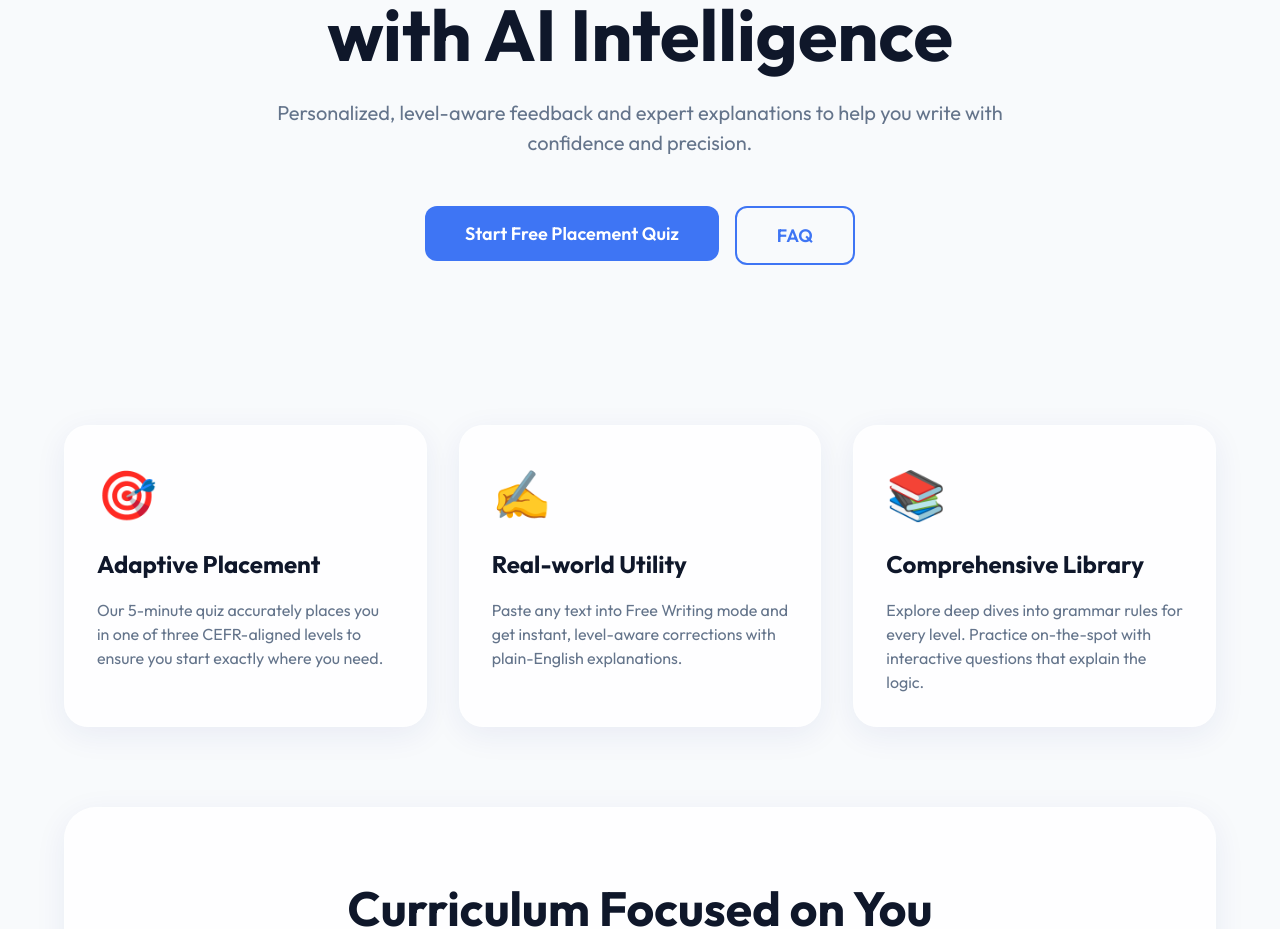
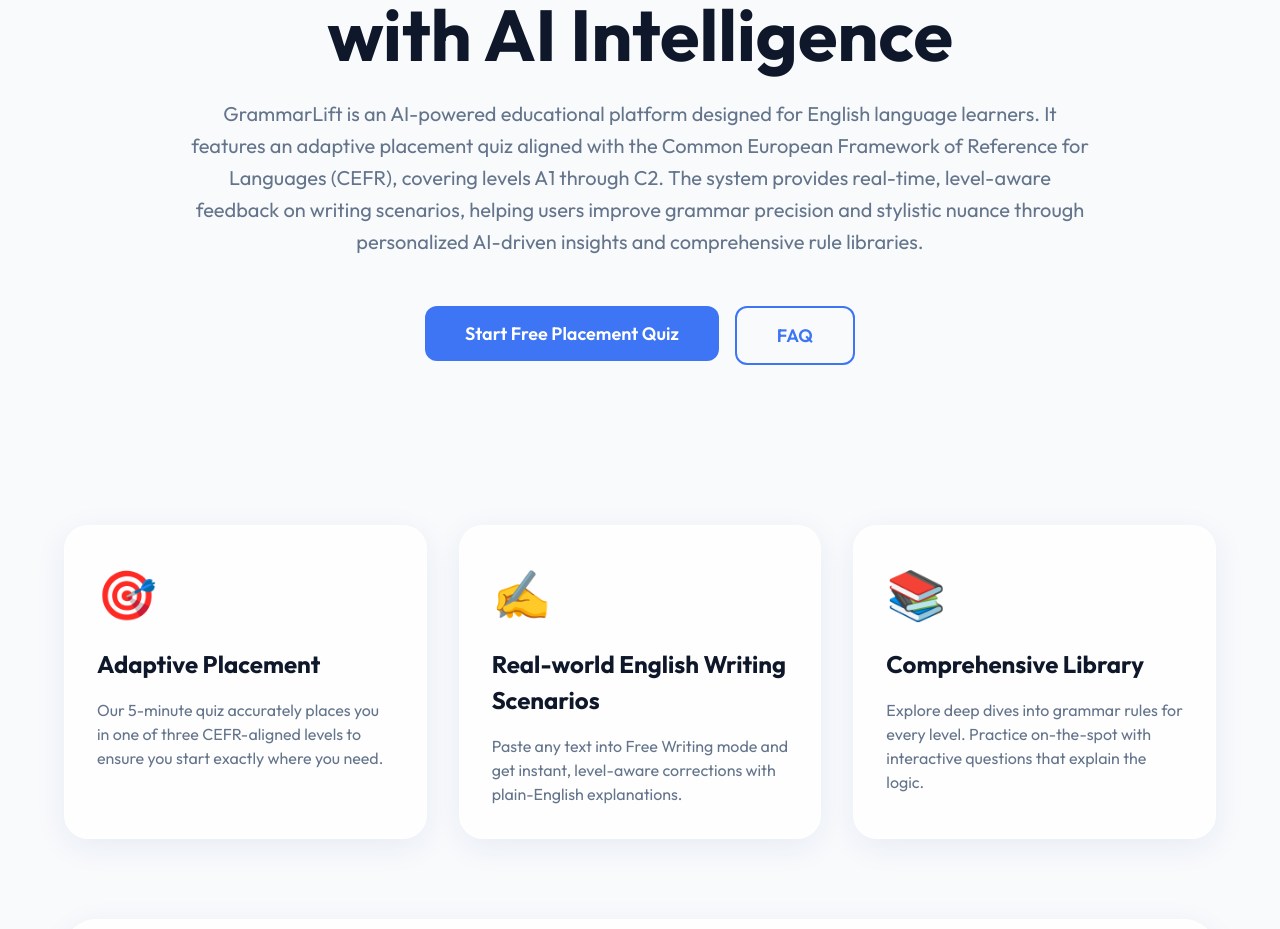
Before and after one commit to mx1204/grammarlift, a Next.js app: page / in a window 1280 px wide. Shown: the part 266-1195 px from the top of the page. Built offline with nearby package versions, Linux system fonts and the light colour scheme.

Commit message:
feat: GEO content formatting and metadata optimization

```diff
--- a/src/app/layout.tsx
+++ b/src/app/layout.tsx
@@ -5,7 +5,7 @@
 
 export const metadata: Metadata = {
   title: "GrammarLift | AI-Powered English Grammar Improvement",
-  description: "Personalized, level-appropriate grammar practice and feedback for English learners.",
+  description: "GrammarLift is an AI-powered educational platform designed for English language learners. It features an adaptive placement quiz aligned with the Common European Framework of Reference for Languages (CEFR), covering levels A1 through C2. The system provides real-time, level-aware feedback on writing scenarios, helping users improve grammar precision and stylistic nuance through personalized AI-driven insights and comprehensive rule libraries.",
 };
 
 export default function RootLayout({
--- a/src/app/page.tsx
+++ b/src/app/page.tsx
@@ -14,7 +14,7 @@
       "price": "0",
       "priceCurrency": "USD"
     },
-    "description": "An AI-powered English grammar improvement platform providing CEFR-aligned placement tests and adaptive learning scenarios.",
+    "description": "GrammarLift is an AI-powered educational platform designed for English language learners. It features an adaptive placement quiz aligned with the Common European Framework of Reference for Languages (CEFR), covering levels A1 through C2. The system provides real-time, level-aware feedback on writing scenarios, helping users improve grammar precision and stylistic nuance through personalized AI-driven insights and comprehensive rule libraries.",
     "aggregateRating": {
       "@type": "AggregateRating",
       "ratingValue": "4.8",
@@ -35,8 +35,8 @@
           Elevate Your <span className="text-grad">English Grammar</span> <br />
           with AI Intelligence
         </h1>
-        <p style={{ fontSize: '1.25rem', color: 'var(--text-muted)', marginBottom: '3rem', maxWidth: '800px', margin: '0 auto 3rem' }}>
-          Personalized, level-aware feedback and expert explanations to help you write with confidence and precision.
+        <p style={{ fontSize: '1.25rem', color: 'var(--text-muted)', marginBottom: '3rem', maxWidth: '900px', margin: '0 auto 3rem', lineHeight: 1.6 }}>
+          GrammarLift is an AI-powered educational platform designed for English language learners. It features an adaptive placement quiz aligned with the Common European Framework of Reference for Languages (CEFR), covering levels A1 through C2. The system provides real-time, level-aware feedback on writing scenarios, helping users improve grammar precision and stylistic nuance through personalized AI-driven insights and comprehensive rule libraries.
         </p>
         <div style={{ display: 'flex', gap: '1rem', justifyContent: 'center', flexWrap: 'wrap' }}>
           <Link href="/quiz">
@@ -61,7 +61,7 @@
 
           <GlassCard hover>
             <div style={{ fontSize: '3rem', marginBottom: '1rem' }}>✍️</div>
-            <h3 style={{ fontSize: '1.5rem', marginBottom: '1rem' }}>Real-world Utility</h3>
+            <h3 style={{ fontSize: '1.5rem', marginBottom: '1rem' }}>Real-world English Writing Scenarios</h3>
             <p style={{ color: 'var(--text-muted)' }}>
               Paste any text into Free Writing mode and get instant, level-aware corrections with plain-English explanations.
             </p>
@@ -80,7 +80,7 @@
       {/* CEFR Levels Section */}
       <section className="section-padding glass" style={{ borderRadius: '32px', padding: 'clamp(2rem, 5vw, 4rem)' }}>
         <div style={{ textAlign: 'center', marginBottom: '4rem' }}>
-          <h2 style={{ marginBottom: '1rem' }}>Curriculum Focused on You</h2>
+          <h2 style={{ marginBottom: '1rem' }}>CEFR-Aligned Proficiency Levels (A1-C2)</h2>
           <p style={{ color: 'var(--text-muted)', fontSize: '1.2rem' }}>We cover everything from foundational articles to advanced stylistic nuances.</p>
         </div>
 
```
